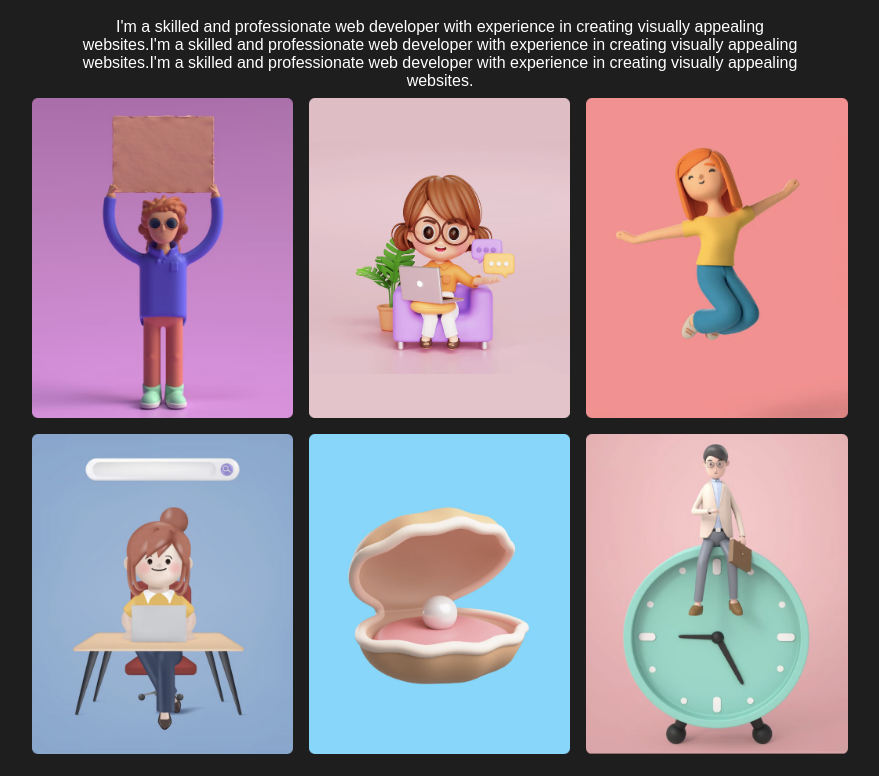
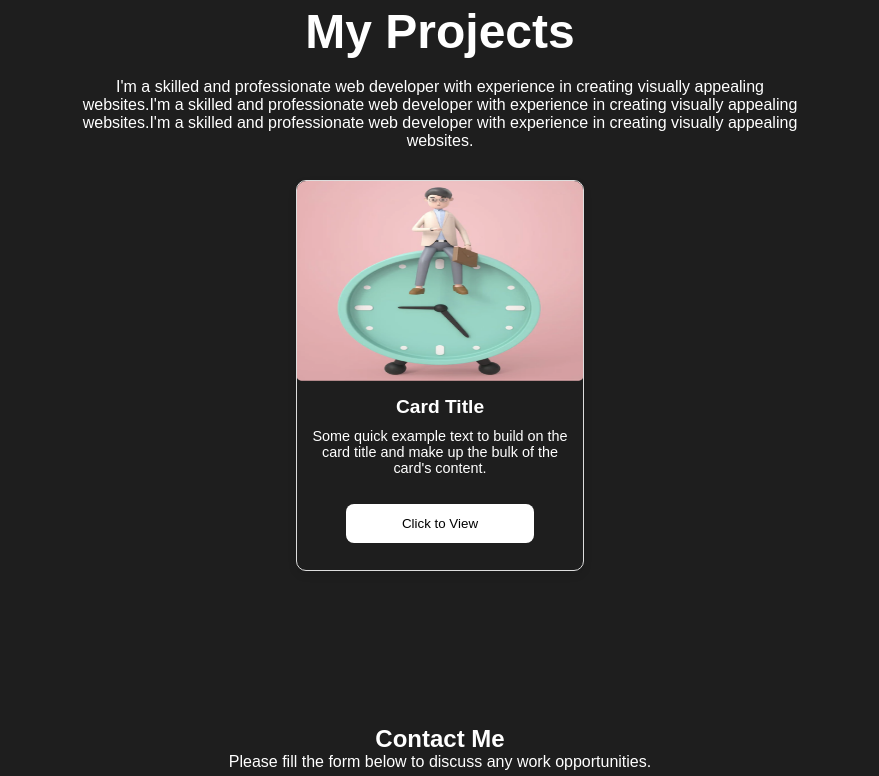
Before and after one commit to bharani2310/portfolio_frontend, a React (Create React App) app: page / in a window 1280 px wide. Shown: the part 1084-1860 px from the top of the page, without its empty margins (200-1079 px from the left). Built offline with nearby package versions, Linux system fonts and the light colour scheme; no server answers.

Commit message:
minor updates

```diff
--- a/package.json
+++ b/package.json
@@ -10,8 +10,10 @@
     "@testing-library/user-event": "^13.5.0",
     "ajv": "^8.17.1",
     "ajv-keywords": "^5.1.0",
+    "bootstrap": "^5.3.3",
     "flatpickr": "^4.6.13",
     "react": "^19.0.0",
+    "react-bootstrap": "^2.10.9",
     "react-dom": "^19.0.0",
     "react-scripts": "5.0.1",
     "react-scroll": "^1.9.0",
--- a/src/components/Projects/project.js
+++ b/src/components/Projects/project.js
@@ -1,11 +1,12 @@
 import React from 'react'
 import './../../styles/project.css'
-import Portfolio1 from './../assets/portfolio-1.png'
-import Portfolio2 from './../assets/portfolio-2.png'
-import Portfolio3 from './../assets/portfolio-3.png'
-import Portfolio4 from './../assets/portfolio-4.png'
-import Portfolio5 from './../assets/portfolio-5.png'
-import Portfolio6 from './../assets/portfolio-6.png'
+// import Portfolio1 from './../assets/portfolio-1.png'
+// import Portfolio2 from './../assets/portfolio-2.png'
+// import Portfolio3 from './../assets/portfolio-3.png'
+// import Portfolio4 from './../assets/portfolio-4.png'
+// import Portfolio5 from './../assets/portfolio-5.png'
+// import Portfolio6 from './../assets/portfolio-6.png'
+import ProjectTemplate from './projectTemplate'
 
 
 
@@ -15,12 +16,7 @@ const Project = () => {
         <h2 className='worksTitle'>My Projects</h2>
         <span className='workDesc'>I'm a skilled and professionate web developer with experience in creating visually appealing websites.I'm a skilled and professionate web developer with experience in creating visually appealing websites.I'm a skilled and professionate web developer with experience in creating visually appealing websites.</span>
         <div className='worksImgs'>
-            <img src={Portfolio1} alt='Portfolio1' className='worksImg'></img>
-            <img src={Portfolio2} alt='Portfolio2' className='worksImg'></img>
-            <img src={Portfolio3} alt='Portfolio3' className='worksImg'></img>
-            <img src={Portfolio4} alt='Portfolio4' className='worksImg'></img>
-            <img src={Portfolio5} alt='Portfolio5' className='worksImg'></img>
-            <img src={Portfolio6} alt='Portfolio6' className='worksImg'></img>
+          <ProjectTemplate/>
         </div>
     </section>
   )
--- /dev/null
+++ b/src/components/Projects/projectTemplate.js
@@ -0,0 +1,20 @@
+import React from 'react';
+import Portfolio6 from './../assets/portfolio-6.png';
+import './../../styles/ProjectTemplate.css';
+
+const ProjectTemplate = () => {
+  return (
+    <div className="card">
+      <img src={Portfolio6} alt="Project Preview" className="card-img" />
+      <div className="card-body">
+        <h3 className="card-title">Card Title</h3>
+        <p className="card-text">
+          Some quick example text to build on the card title and make up the bulk of the card's content.
+        </p>
+        <button className="card-btn">Click to View</button>
+      </div>
+    </div>
+  );
+};
+
+export default ProjectTemplate;
--- a/src/components/utils/config.js
+++ b/src/components/utils/config.js
@@ -1,2 +1,2 @@
-export const  BASE_URL = 'https://portfolio-backend-r6v5.onrender.com';
-// export const  BASE_URL = 'http://localhost:4000';
+export const  BASE_URL = 'https://backend-z4oe.onrender.com/portfolio';
+// export const  BASE_URL = 'http://localhost:4000/portfolio';
--- /dev/null
+++ b/src/styles/ProjectTemplate.css
@@ -0,0 +1,49 @@
+.card {
+    width: 18rem;
+    border: 1px solid #ddd;
+    border-radius: 10px;
+    overflow: hidden;
+    box-shadow: 0 4px 8px rgba(0, 0, 0, 0.1);
+    transition: transform 0.2s ease-in-out;
+    background-color: rgb(30,30,30);
+    margin: 30px;
+  }
+
+  .card:hover {
+    transform: scale(1.05);
+  }
+
+  .card-img {
+    width: 100%;
+    height: 200px;
+    display: block;
+  }
+
+  .card-body {
+    padding: 15px;
+    text-align: center;
+  }
+
+  .card-title {
+    font-size: 1.2rem;
+    font-weight: bold;
+    margin-bottom: 10px;
+  }
+
+  .card-text {
+    font-size: 0.9rem;
+    color: white;
+    margin-bottom: 15px;
+  }
+
+  .card-btn {
+    background: white;
+    border: none;
+    padding: 0.75rem 3.5rem;
+    border-radius: 0.5rem;
+    margin: .8rem;
+  }
+
+  .card-btn:hover {
+    background-color: #0056b3;
+  }
--- a/src/styles/project.css
+++ b/src/styles/project.css
@@ -34,7 +34,7 @@
 .worksImg{
     object-fit: cover;
     height: 20rem;
-    margin: 0.5rem;
+    margin: 5rem;
 }
 
 @media screen and (max-width:585px) {
```
Also changed, not shown: 1 other file (tests, documents, lock files or other folders).
